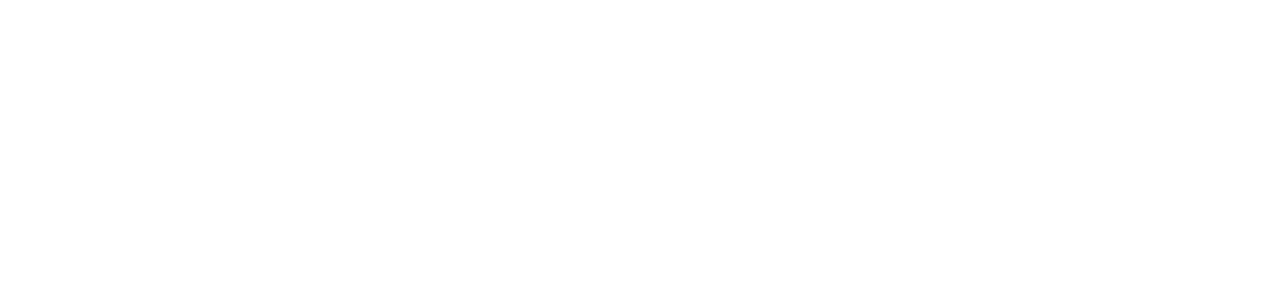
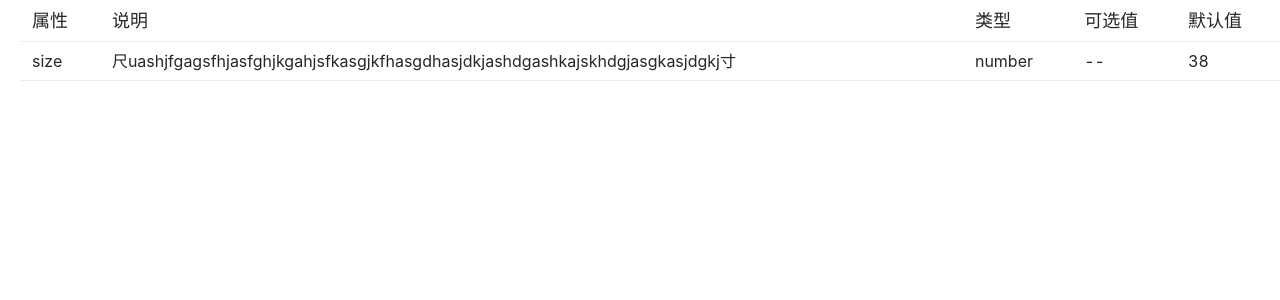
Before and after one commit to lzt-T/carpediemUi, a Vue app: page / in a window 1280 px wide. Shown: the top 300 px of the page. Built offline with nearby package versions, Linux system fonts and the light colour scheme.

Commit message:
refactor: 对table进行重新编写

```diff
--- a/examples/App.vue
+++ b/examples/App.vue
@@ -1,6 +1,11 @@
 <template>
   <div class="su">
-    <div class="suu"></div>
+    <cd-table
+      :data="attributesFormData"
+      :fieldName="['property', 'explain', 'type', 'optional', 'default']"
+      :listName="['属性', '说明', '类型', '可选值', '默认值']"
+      :width="36"
+    ></cd-table>
   </div>
   <form method="post" action="http://127.0.0.1:3000/su">
     <input type="submit" />
@@ -13,6 +18,23 @@ import { ref, onMounted, getCurrentInstance, watch, reactive } from "vue";
 export default {
   name: "App",
   setup() {
+    interface attributesfrom {
+      property: string;
+      explain: string;
+      type: string;
+      optional: string;
+      default: string;
+    }
+    let attributesFormData = ref<attributesfrom[]>([
+      {
+        property: "size",
+        explain:
+          "尺uashjfgagsfhjasfghjkgahjsfkasgjkfhasgdhasjdkjashdgashkajskhdgjasgkasjdgkj寸",
+        type: "number",
+        optional: "--",
+        default: "38",
+      },
+    ]);
     let data = ref(12);
     watch(data, (newval, oldval) => {
       console.log(newval);
@@ -32,6 +54,7 @@ export default {
     }
 
     return {
+      attributesFormData,
       data,
       onSizeChange,
       onCurrentChange,
@@ -46,7 +69,7 @@ export default {
 <style >
 .su {
   margin-left: 20px;
-  width: 900px;
+  /* width: 500px; */
   height: 2000px;
   font-size: 150px;
   line-height: 200px;
--- a/package.json
+++ b/package.json
@@ -1,6 +1,6 @@
 {
   "name": "carpediem-ui",
-  "version": "0.0.12",
+  "version": "0.0.13",
   "private": false,
   "description": "基于vue3前端组件库",
   "main": "lib/index.umd.min.js",
--- a/packages/table/src/table.vue
+++ b/packages/table/src/table.vue
@@ -1,55 +1,31 @@
 <template>
-  <div :class="{ frame: true, 'cd-table-broder-frame': border }">
-    <div :class="{ 'cd-table-frame': true }">
+  <div class="cd-table-frame-div">
+    <div :class="{ 'cd-table-frame': true, 'cd-table-border-frame': border }">
       <div
-        v-for="(data2, ind2) in listName"
-        :key="ind2"
-        class="cd-table-list-frame"
+        :class="{
+          'cd-table-title-row': true,
+          'cd-table-title-fixedHeader': fixedHeader,
+        }"
       >
         <div
+          :class="{ 'cd-table-title-col': true, 'cd-table-border': border }"
+          v-for="(data3, ind3) in listName"
+          :key="ind3"
+        >
+          {{ data3 }}
+        </div>
+      </div>
+      <div v-for="(data1, ind1) in data" :key="ind1" class="cd-table-row">
+        <div
+          v-for="(data2, ind2) in data1"
+          :key="ind2"
           :class="{
-            'cd-tabble-list-title-fixedHeader': fixedHeader,
-            'cd-tabble-list-title-frame': true,
-            'cd-table-list-bottom': true,
-            'cd-table-list-right': border,
+            'cd-table-col': true,
+            'cd-table-stripe': ind1 % 2 == 1 && stripe,
+            'cd-table-border': border,
           }"
         >
-          <div>
-            {{ data2 }}
-          </div>
-          <div
-            class="cd-tabble-list-title-sort"
-            v-if="sort !== undefined && sort[ind2]"
-          >
-            <cd-icon
-              name="caretUp"
-              :size="widthData / 2.2"
-              :color="isUp[ind2] ? '#409eff' : '#b7b8bb'"
-              class="cd-tabble-list-title-sort-up"
-              @click="setSort(ind2, 0)"
-            ></cd-icon>
-            <cd-icon
-              name="caretDown"
-              :size="widthData / 2.2"
-              :color="isDown[ind2] ? '#409eff' : '#b7b8bb'"
-              class="cd-tabble-list-title-sort-down"
-              @click="setSort(ind2, 1)"
-            ></cd-icon>
-          </div>
-        </div>
-        <div v-if="fixedHeader">?</div>
-        <div
-          v-for="(data1, ind1) in options"
-          :key="ind1"
-          :class="{
-            'cd-table-list-bottom': true,
-            'cd-tabble-list-data': true,
-            'cd-table-list-right': border,
-            'cd-table-list-stripe': stripe && ind1 % 2 == 1,
-          }"
-          ref="TextData"
-        >
-          {{ data1[fieldName[ind2]] }}
+          {{ data2 }}
         </div>
       </div>
     </div>
@@ -65,21 +41,17 @@ export default defineComponent({
     cdIcon,
   },
   props: {
+    maxHeight: {
+      type: Number,
+    },
     // 对象数组
     data: {
-      type: Array,
-      required: true,
-    },
-    fieldName: {
       type: Array,
       required: true,
     },
     listName: {
       type: Array,
       required: true,
-    },
-    sort: {
-      type: Array,
     },
     stripe: {
       type: Boolean,
@@ -93,145 +65,73 @@ export default defineComponent({
       type: Boolean,
       default: false,
     },
-    rows: {
-      type: Number,
-      default: 5,
-    },
-    width: {
-      type: Number,
-      default: 32,
-    },
   },
-  setup(props, context) {
-    // 设置大小
-    let widthData = ref<number>();
-    setSize();
-    function setSize(): void {
-      if (props.width >= 24) {
-        widthData.value = props.width;
-      } else {
-        widthData.value = 24;
-      }
-    }
-    //
-    let options = ref<object[]>([]);
-    options.value = props.data as object[];
-    let isUp = ref<boolean[]>([]);
-    let isDown = ref<boolean[]>([]);
-    props.listName.forEach((val, ind: number): void => {
-      isUp.value[ind] = false;
-      isDown.value[ind] = false;
-    });
-    function setSort(ind: number, data: number): void {
-      if (data == 0) {
-        isUp.value[ind] = true;
-        isDown.value[ind] = false;
-      } else {
-        isUp.value[ind] = false;
-        isDown.value[ind] = true;
-      }
-      for (let i: number = 0; i < isUp.value.length; i++) {
-        if (i != ind) {
-          isUp.value[i] = false;
-          isDown.value[i] = false;
-        }
-      }
-      options.value = options.value.sort(function (a: any, b: any) {
-        let a1 = a[String(props.fieldName[ind])];
-        let b1 = b[String(props.fieldName[ind])];
-        if (data == 0) {
-          return a1 - b1;
-        } else {
-          return b1 - a1;
-        }
-      });
-    }
-    let TextData = ref<object>();
-    let fixedWidth = ref<number>();
-    onMounted(() => {
-      fixedWidth.value = (TextData.value as HTMLDivElement).offsetWidth;
-    });
-    return {
-      widthData,
-      isUp,
-      isDown,
-      setSort,
-      options,
-      TextData,
-      fixedWidth,
-    };
-  },
+  setup(props, context) {},
 });
 </script>
 
 <style scoped>
-.frame {
-  position: relative;
-  overflow: hidden;
-  border-bottom: 1px solid #ededed;
+.cd-table-frame-div {
+  max-height: v-bind(maxHeight + "px");
+  overflow: auto;
 }
-.cd-table-frame {
-  display: flex;
-  font-size: v-bind(widthData/2 + "px");
-  line-height: v-bind(widthData + "px");
-  overflow: auto;
-  max-height: v-bind(widthData * rows + "px");
-}
-.cd-table-frame::-webkit-scrollbar {
+.cd-table-frame-div::-webkit-scrollbar {
   width: 6px;
 }
 /* 滑块 */
-.cd-table-frame:hover::-webkit-scrollbar-thumb {
+.cd-table-frame-div:hover::-webkit-scrollbar-thumb {
   background: rgba(0, 0, 0, 0.2);
 }
 /* 滚动槽 */
-.cd-table-frame::-webkit-scrollbar-track {
+.cd-table-frame-div::-webkit-scrollbar-track {
   border-radius: 10px;
 }
 /* 滚动条滑块 */
-.cd-table-frame::-webkit-scrollbar-thumb {
+.cd-table-frame-div::-webkit-scrollbar-thumb {
   border-radius: 10px;
-  background: transparent;
+  background: rgba(0, 0, 0, 0.2);
 }
 
-.cd-table-broder-frame {
+.cd-table-frame {
+  position: relative;
+  display: table;
+  width: 100%;
+}
+.cd-table-border-frame {
   border-top: 1px solid #ededed;
   border-left: 1px solid #ededed;
 }
-.cd-table-list-frame {
-  flex: 1;
+.cd-table-title-fixedHeader {
+  position: sticky;
+  top: 0;
 }
-.cd-tabble-list-title-frame {
-  display: flex;
-  padding-left: 10px;
-  color: #9f9f9f;
+.cd-table-title-row {
+  display: table-row;
 }
-.cd-tabble-list-title-fixedHeader {
-  position: absolute;
-  width: v-bind(fixedWidth + "px");
+.cd-table-title-col {
+  display: table-cell;
+  font-size: 18px;
+  line-height: 31px;
+  padding: 5px 12px;
+  border-bottom: 1px solid #ededed;
   background-color: white;
 }
-.cd-tabble-list-title-sort {
-  margin-left: 5px;
-  display: flex;
-  flex-direction: column;
-  line-height: v-bind(widthData/2.2 + "px");
+.cd-table-row {
+  display: table-row;
 }
-.cd-tabble-list-title-sort-up {
-  padding-top: 4px;
+.cd-table-col {
+  position: relative;
+  display: table-cell;
+  padding: 5px 12px;
+  font-size: 16px;
+  line-height: 28px;
+  border-bottom: 1px solid #ededed;
 }
 
-.cd-tabble-list-data {
-  padding-left: 10px;
-  height: v-bind(widthData + "px");
+.cd-table-stripe {
+  background-color: #fafafa;
 }
-.cd-table-list-bottom {
-  border-bottom: 1px solid #ededed;
-}
-.cd-table-list-right {
+.cd-table-border {
   border-right: 1px solid #ededed;
 }
-.cd-table-list-stripe {
-  background-color: #fafafa;
-}
 </style>
```
